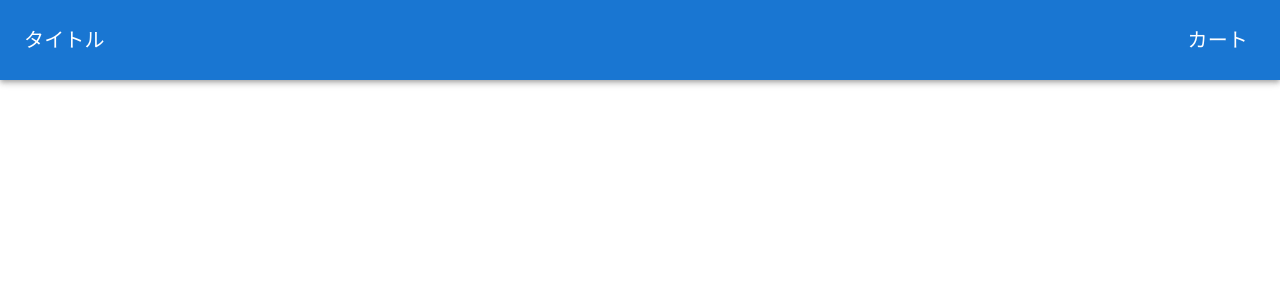
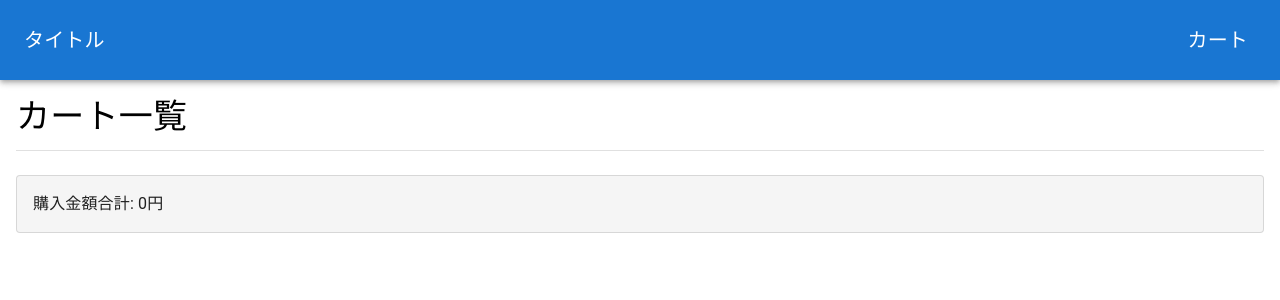
Before and after one commit to hisahisa/react_app_2, a React (Create React App) app: page /menu/cart in a window 1280 px wide. Before the commit this address had no page. Shown: the top 300 px of the page. Built offline with nearby package versions, Linux system fonts and the light colour scheme.

Commit message:
fix: refactoring menu

```diff
--- a/src/App.js
+++ b/src/App.js
@@ -14,11 +14,13 @@ function App() {
                 <CartProvider>
                     <PageLoading />
                     <Notification />
-                        <Menu/>
-                            <Routes>
-                                <Route path="/" element={<Products />} />
-                                <Route path="/cart" element={<Cart />} />
-                            </Routes>
+                        <Routes>
+                            <Route path="/menu" element={<Menu />} >
+                                <Route index element={<Products />} />
+                                <Route path="product" element={<Products />} />
+                                <Route path="cart" element={<Cart />} />
+                            </Route>
+                        </Routes>
                 </CartProvider>
             </BrowserRouter>
         </>
--- a/src/pages/Menu.jsx
+++ b/src/pages/Menu.jsx
@@ -1,23 +1,25 @@
 import React, { useContext } from 'react';
 import { Link } from 'react-router-dom';
 import { AppBar, Toolbar, Typography, Button, Badge } from '@mui/material';
+import { Outlet } from "react-router-dom";
 import CartContext from './CartContext';
 
 const Menu = () => {
     const { items } = useContext(CartContext);
 
     return (
+        <>
             <AppBar position="static">
                 <Toolbar sx={{ justifyContent: 'space-between', height: 80 }}>
                     <Typography
                         variant="h6"
                         component={Link}
-                    to="/"
+                        to="product"
                         sx={{ color: 'inherit', textDecoration: 'none' }}
                     >
                         タイトル
                     </Typography>
-                <Button component={Link} to="/cart" sx={{ color: 'inherit' }}>
+                    <Button component={Link} to="cart" sx={{ color: 'inherit' }}>
                         <Badge badgeContent={items.length} color="secondary">
                             <Typography variant="h6" sx={{ color: 'inherit' }}>
                                 カート
@@ -26,6 +28,8 @@ const Menu = () => {
                     </Button>
                 </Toolbar>
             </AppBar>
+            <Outlet />
+        </>
     );
 };
 
```
Lines whose indentation alone changed are shown as unchanged.
